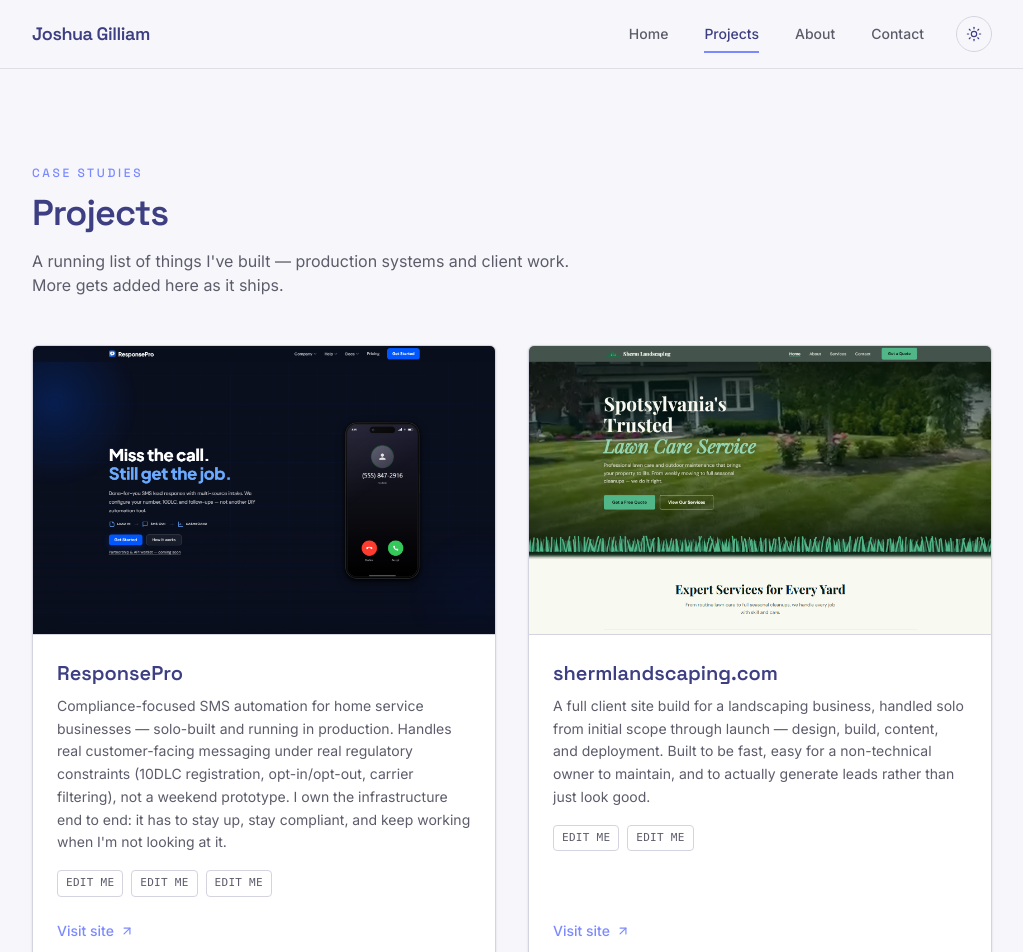
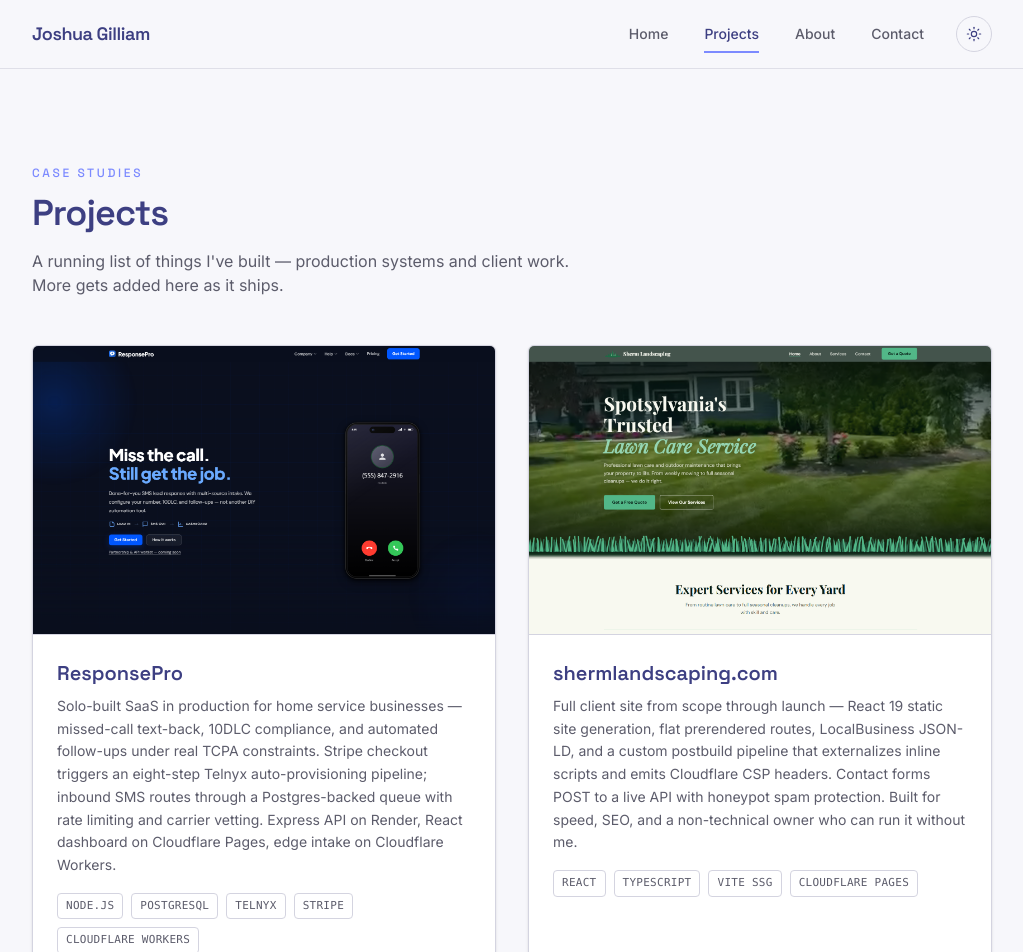
Before and after one commit to Foolystaycooly/joshuagilliam, a React (Vite) app: page /projects in a window 1280 px wide. Shown: the top 952 px of the page, without its empty margins (128-1151 px from the left). Built offline with nearby package versions, Linux system fonts and the light colour scheme.

Commit message:
Replace placeholder copy with real project tech stacks and site details.

```diff
--- a/src/data/projects.js
+++ b/src/data/projects.js
@@ -12,11 +12,11 @@
     title: "ResponsePro",
     tagline: "Compliance-focused SMS automation for home service businesses",
     description:
-      "Compliance-focused SMS automation for home service businesses — solo-built and running in production. Handles real customer-facing messaging under real regulatory constraints (10DLC registration, opt-in/opt-out, carrier filtering), not a weekend prototype. I own the infrastructure end to end: it has to stay up, stay compliant, and keep working when I'm not looking at it.",
-    tech: ["EDIT ME", "EDIT ME", "EDIT ME"], // e.g. "Node.js", "Twilio", "PostgreSQL"
+      "Solo-built SaaS in production for home service businesses — missed-call text-back, 10DLC compliance, and automated follow-ups under real TCPA constraints. Stripe checkout triggers an eight-step Telnyx auto-provisioning pipeline; inbound SMS routes through a Postgres-backed queue with rate limiting and carrier vetting. Express API on Render, React dashboard on Cloudflare Pages, edge intake on Cloudflare Workers.",
+    tech: ["Node.js", "PostgreSQL", "Telnyx", "Stripe", "Cloudflare Workers"],
     image: "/images/projects/responsepro.png",
     liveUrl: "https://responsepro.app",
-    repoUrl: null, // EDIT ME
+    repoUrl: null,
     featured: true,
   },
   {
@@ -24,8 +24,8 @@
     title: "shermlandscaping.com",
     tagline: "Client website build for a landscaping business",
     description:
-      "A full client site build for a landscaping business, handled solo from initial scope through launch — design, build, content, and deployment. Built to be fast, easy for a non-technical owner to maintain, and to actually generate leads rather than just look good.",
-    tech: ["EDIT ME", "EDIT ME"], // e.g. "React", "Tailwind CSS"
+      "Full client site from scope through launch — React 19 static site generation, flat prerendered routes, LocalBusiness JSON-LD, and a custom postbuild pipeline that externalizes inline scripts and emits Cloudflare CSP headers. Contact forms POST to a live API with honeypot spam protection. Built for speed, SEO, and a non-technical owner who can run it without me.",
+    tech: ["React", "TypeScript", "Vite SSG", "Cloudflare Pages"],
     image: "/images/projects/shermlandscaping.png",
     liveUrl: "https://shermlandscaping.com",
     repoUrl: null,
--- a/src/data/site.js
+++ b/src/data/site.js
@@ -2,7 +2,7 @@
 // edit this file rather than hunting through JSX to update copy.
 
 export const site = {
-  name: "Joshua Gilliam", // EDIT ME if this isn't right
+  name: "Joshua Gilliam",
   role: "Software Developer",
 
   // One-liner used on the Home hero.
@@ -13,7 +13,7 @@
   intro:
     "I write backend systems and full-stack apps for small and mid-size businesses — the kind of software that has to actually work, every day, with no one watching over it. Most of what I build runs quietly in production: automated messaging, client sites, internal tools. I like scoping a problem myself, shipping it, and being the one who gets the call if it breaks.",
 
-  location: "EDIT ME — City, State", // e.g. "Charlotte, NC"
+  location: "Virginia",
   email: "joshua.s.gilliam@icloud.com",
   phone: "+15403085315",
   phoneDisplay: "+1 (540) 308-5315",
```
